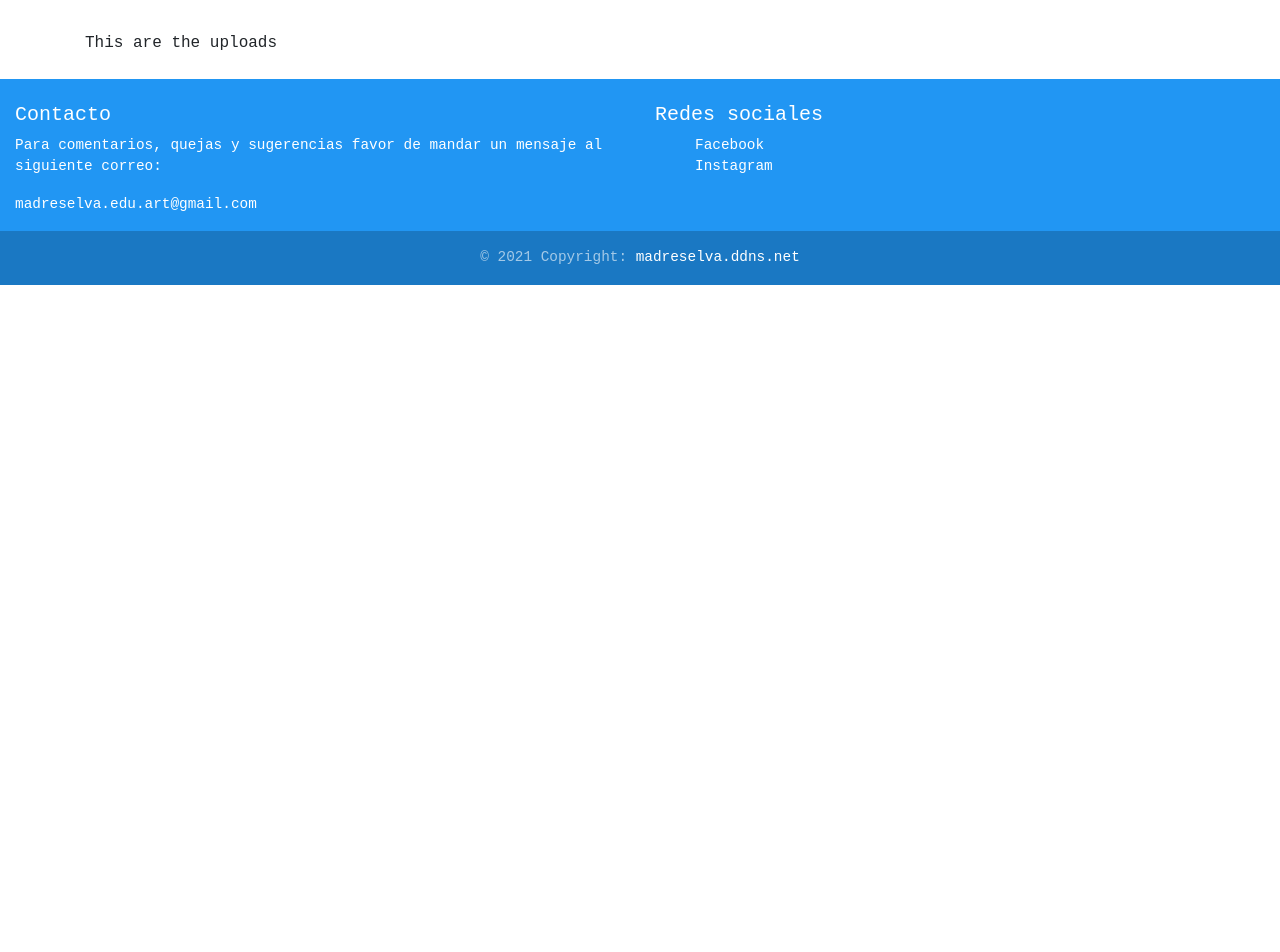
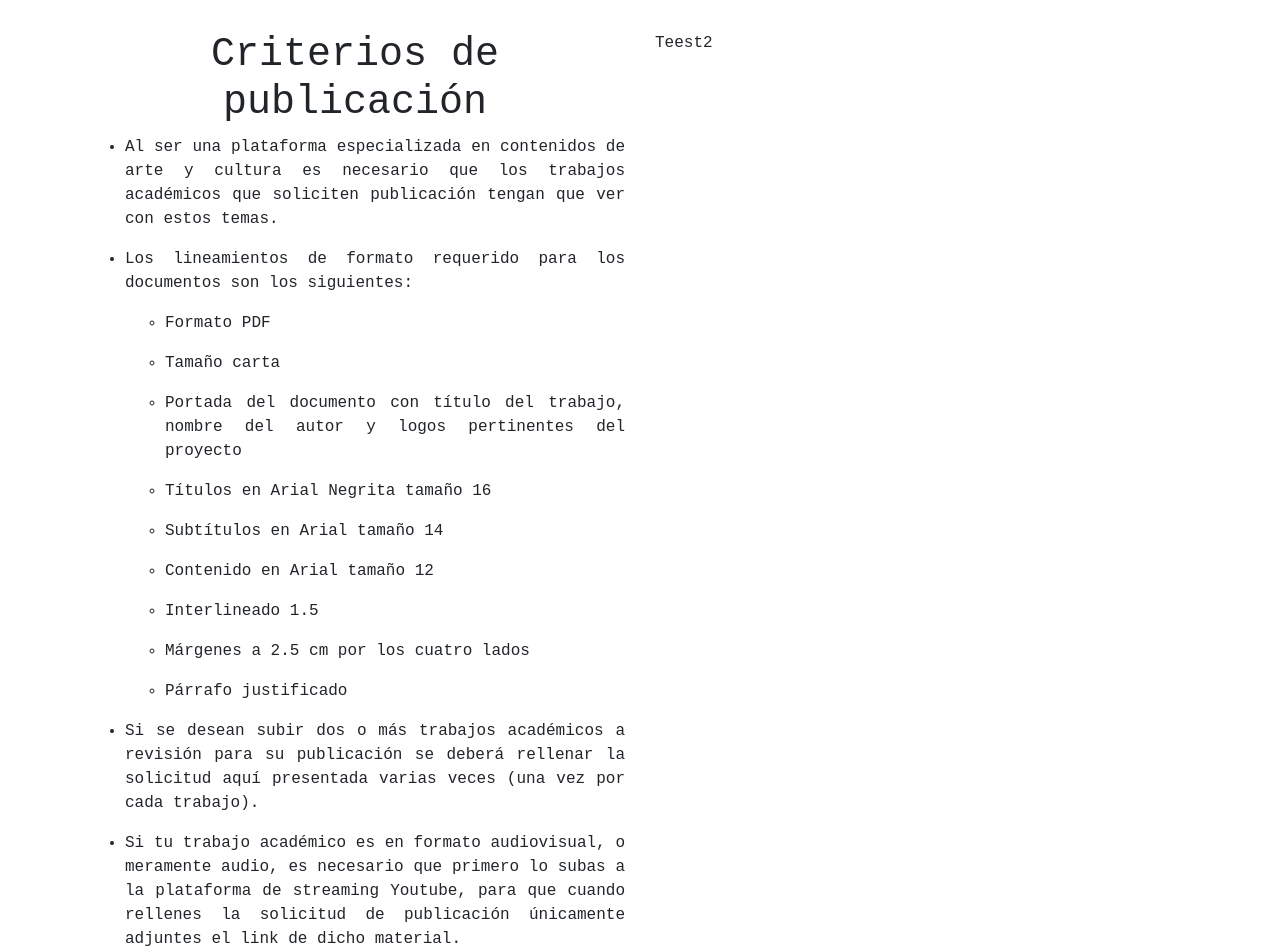
Before and after one commit to alfonso46674/madreSelva, a React (Create React App) app: page /uploads in a window 1280 px wide. Shown: the part 160-1112 px from the top of the page. Before the commit the page ends 800 px from the top, so only its background shows below. Built offline with nearby package versions, Linux system fonts and the light colour scheme.

Commit message:
Feat: Add publishing criteria to uploads.js

```diff
--- a/src/components/uploads/uploads.js
+++ b/src/components/uploads/uploads.js
@@ -1,12 +1,76 @@
 import { React } from 'react'; //Use effect used on load
 import './uploads.scss';
-import { Container } from 'react-bootstrap';
+import { Container,Row,Col } from 'react-bootstrap';
 
 const Uploads = () => {
 
   return (
     <Container className='UploadsContainer'>
-      <div>This are the uploads</div>
+      <Row>
+        <Col className='titleCriteria'>
+        <h1>Criterios de publicación</h1>
+        <ul>
+          <li>
+            <p>Al ser una plataforma especializada en contenidos de <b>arte y cultura</b> es necesario que los trabajos académicos que soliciten publicación tengan que ver con estos temas.</p>
+          </li>
+
+          <li>
+            <p>Los lineamientos de formato requerido para los documentos son los siguientes:</p>
+              <ul>
+                <li>
+                  <p>Formato PDF</p>
+                </li>
+                <li>
+                  <p>Tamaño carta</p>
+                </li>
+                <li>
+                  <p>Portada del documento con título del trabajo, nombre del autor y logos pertinentes del proyecto</p>
+                </li>
+                <li>
+                  <p>Títulos en Arial Negrita tamaño 16</p>
+                </li>
+                <li>
+                  <p>Subtítulos en Arial tamaño 14</p>
+                </li>
+                <li>
+                  <p>Contenido en Arial tamaño 12</p>
+                </li>
+                <li>
+                  <p>Interlineado 1.5</p>
+                </li>
+                <li>
+                  <p>Márgenes a 2.5 cm por los cuatro lados</p>
+                </li>
+                <li>
+                  <p>Párrafo justificado</p>
+                </li>
+              </ul>
+          </li>
+
+          <li>
+            <p>Si se desean subir dos o más trabajos académicos a revisión para su publicación se deberá rellenar la solicitud aquí presentada varias veces (una vez por cada trabajo).</p>
+          </li>
+
+          <li>
+            <p>Si tu trabajo académico es en formato audiovisual, o meramente audio, es necesario que primero lo subas a la plataforma de streaming Youtube, para que cuando rellenes la solicitud de publicación únicamente adjuntes el link de dicho material.</p>
+          </li>
+
+          <li>
+            <p>Además del trabajo académico, se requerirán los siguientes elementos en la solicitud: Breve abstract del trabajo, nombre completo del autor, título del trabajo, última fecha de edición de éste y la carta de uso de contenidos.</p>
+          </li>
+
+          <li>
+            <p>Te pedimos atentamente que antes de someter tu trabajo a revisión para publicación lo leas varias veces y le hagas las correcciones pertinentes, esto con la intención de que todos los contenidos presentados en la plataforma sean de la mayor calidad posible.</p>
+          </li>
+
+          <li>
+            <p>Antes de proceder te pedimos que descargues la carta de uso de contenidos que estará disponible aquí debajo, para que la adjuntes en formato PDF en la solicitud de publicación con los datos requeridos en ella (es esencial que tenga firma y nombre).</p>
+          </li>
+        </ul>
+
+        </Col>
+        <Col>Teest2</Col>
+      </Row>
     </Container>
   )
 }
--- a/src/components/uploads/uploads.scss
+++ b/src/components/uploads/uploads.scss
@@ -1,18 +1,40 @@
 // Uploadseloper2 style
 .UploadsContainer{
-  .DevForm{margin-top: 50px;
-    .SubmitBtn{
-      width: 100%;
-      margin-top: 2rem;
-      margin-bottom: 2rem;
-    }
+
+  .titleCriteria {
+    text-align: center;
+    text-justify: inter-word;
   }
-  .ticketTable{
-    width: 100%;
-    margin-bottom: 20px;
-    // border: 1px solid;
-    td {
-      width:10%;
-    }
+
+  p {
+    text-align: justify;
+    text-justify: inter-word;
   }
 }
+
+
+// Contacteloper2 style
+.ContactContainer{
+
+  // text-align: justify;
+  p {
+    text-align: justify;
+    text-justify: inter-word;
+  }
+}
+
+// .DevForm{margin-top: 50px;
+//   .SubmitBtn{
+//     width: 100%;
+//     margin-top: 2rem;
+//     margin-bottom: 2rem;
+//   }
+// }
+// .ticketTable{
+//   width: 100%;
+//   margin-bottom: 20px;
+//   // border: 1px solid;
+//   td {
+//     width:10%;
+//   }
+// }
--- a/src/components/videos/videos.js
+++ b/src/components/videos/videos.js
@@ -1,9 +1,33 @@
-import React from 'react';
+import {React,useEffect} from 'react';
 import { Container, Row, Col, Form } from 'react-bootstrap';
 import './videos.scss';
 import Button from '@material-ui/core/Button';
 import { DropdownButton, Dropdown } from 'react-bootstrap'
+import axios from 'axios'
+
 const Videos = () => {
+  const url = 'http://localhost:8080/test'
+  const submit = (e)=>{
+    axios.get(url)
+    .then(res=>{
+      console.log(res.data);
+    })
+    .catch(err=>{
+      console.log(err);
+    })
+
+  }
+
+  useEffect(()=>{
+    axios.get(url)
+    .then(res=>{
+      console.log(res.data);
+    })
+    .catch(err=>{
+      console.log(err);
+    })
+  },[])
+
 
   return (
     <Container className='VideosContainer'>
```
